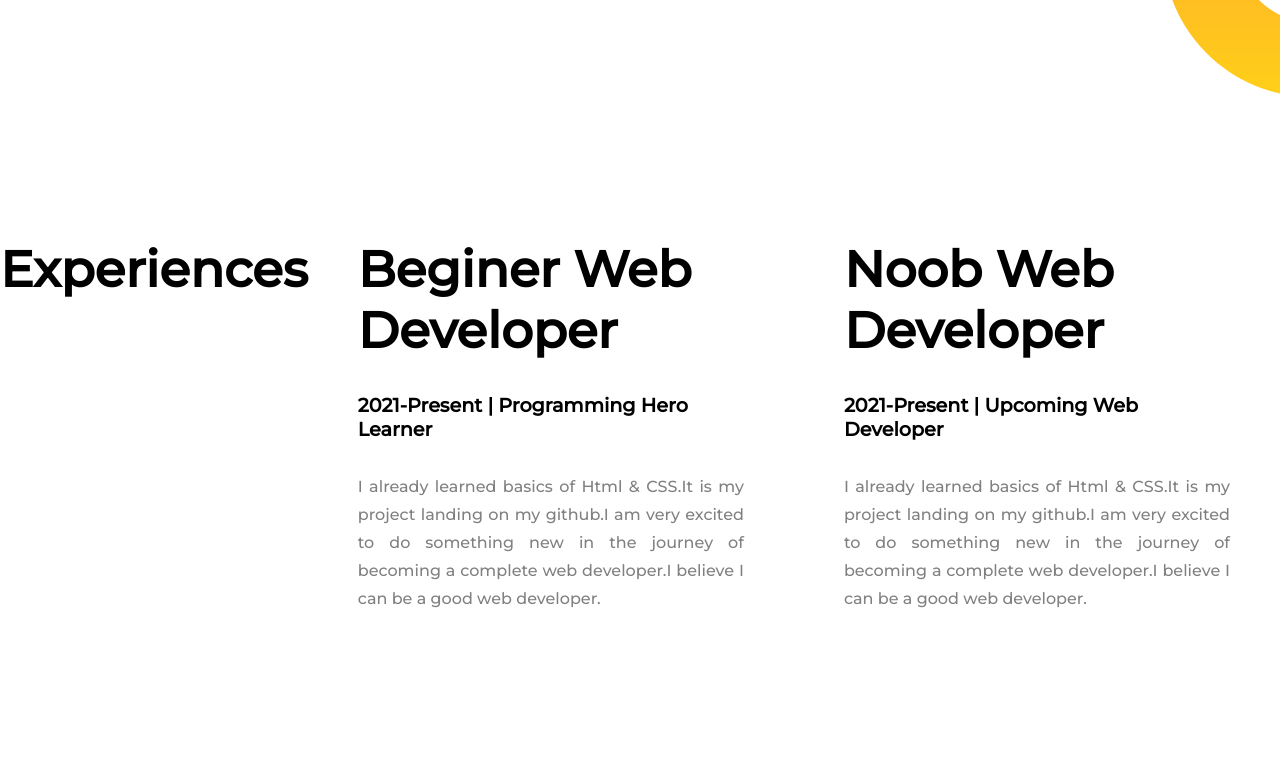
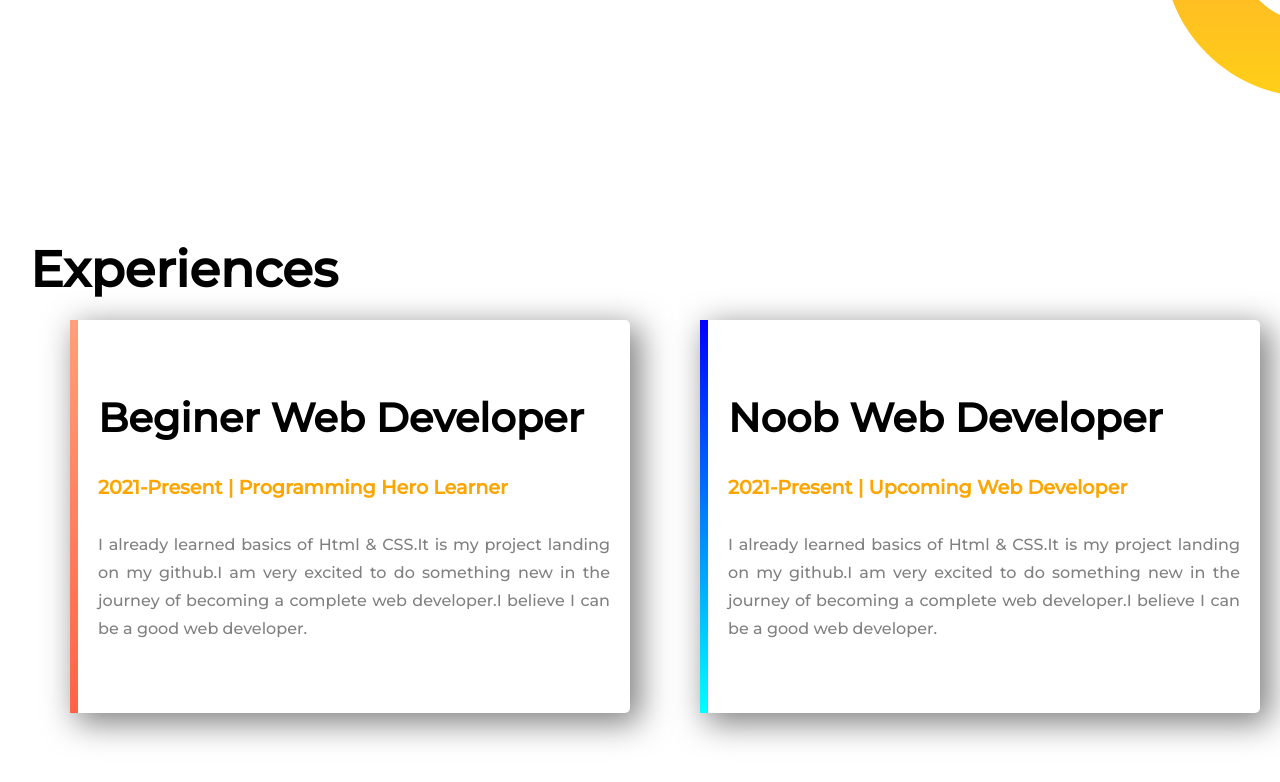
Before and after one commit to Sadman95/css-assignment-one, a plain HTML site: page index.html in a window 1280 px wide. Shown: the part 1172-1954 px from the top of the page. Before the commit the page ends 1915 px from the top, so only its background shows below. Drawn offline with Linux system fonts and the light colour scheme.

Commit message:
experience section complete

```diff
--- a/index.html
+++ b/index.html
@@ -16,7 +16,7 @@
 <section id="about">
     <div class="half-width">
         <h1>Welcome to</h1>
-        <h1><span>Sadman's</span> Portfolio</h1>
+        <h1><span class="color-orng">Sadman's</span> Portfolio</h1>
         <h5>A Beginner in Web Development</h5>
         <p>I am a beginner in web design & developer.I am still learning to improve myself as a full-stack web developer in future.I am a quick learner & I am ready to take challenges ahead of me.I want to be a good developer from Bangladesh.</p>
         <a class="git-link" target="_blank" href="https://github.com/Sadman95">hire me</a>
@@ -47,15 +47,14 @@
 <!-- experience html start -->
 <section id="experience">
     <h1>Experiences</h1>
-
-    <div class="half-width">
-        <h1>Beginer Web Developer</h1>
-        <h5>2021-Present | Programming Hero Learner</h5>
+    <div id="box-border-left" class="half-width new-width t">
+        <h2>Beginer Web Developer</h2>
+        <h5 class="color-orng">2021-Present | Programming Hero Learner</h5>
         <p>I already learned basics of Html & CSS.It is my project landing on my github.I am very excited to do something new in the journey of becoming a complete web developer.I believe I can be a good web developer.</p>
     </div>
-    <div class="half-width">
-        <h1>Noob Web Developer</h1>
-        <h5>2021-Present | Upcoming Web Developer</h5>
+    <div id="box-border-right" class="half-width new-width">
+        <h2>Noob Web Developer</h2>
+        <h5 class="color-orng">2021-Present | Upcoming Web Developer</h5>
         <p>I already learned basics of Html & CSS.It is my project landing on my github.I am very excited to do something new in the journey of becoming a complete web developer.I believe I can be a good web developer.</p>
     </div>
 </section>
--- a/style.css
+++ b/style.css
@@ -29,7 +29,7 @@ h1{
     width: 50%;
     padding: 0 50px;
 }
-.half-width span{
+.color-orng{
     color: orange;
 }
 .half-width img{
@@ -65,3 +65,33 @@ p{
     padding-right: 100px;
 }
 /* resume css end */
+
+
+/* experience css start */
+#experience{
+    display: block;
+    margin-bottom: 30em;
+}
+#experience h1{
+    margin-left: 30px;
+}
+.new-width{
+    float: left;
+    margin-left: 70px;
+    width: 40%;
+    box-shadow: 8px 8px 32px 2px rgb(0 0 0 / 50%);
+    padding: 40px 20px;
+    border-top-right-radius: 5px;
+    border-bottom-right-radius: 5px;
+    border-left: 8px solid;
+}
+h2{
+    font-size: 40px;
+}
+#box-border-left{
+    border-image: linear-gradient(lightsalmon, tomato) 1 / 1 / 0 stretch;
+}
+#box-border-right{
+    border-image: linear-gradient(blue, cyan) 1 / 1 / 0 stretch;
+}
+/* experience css end */
```
